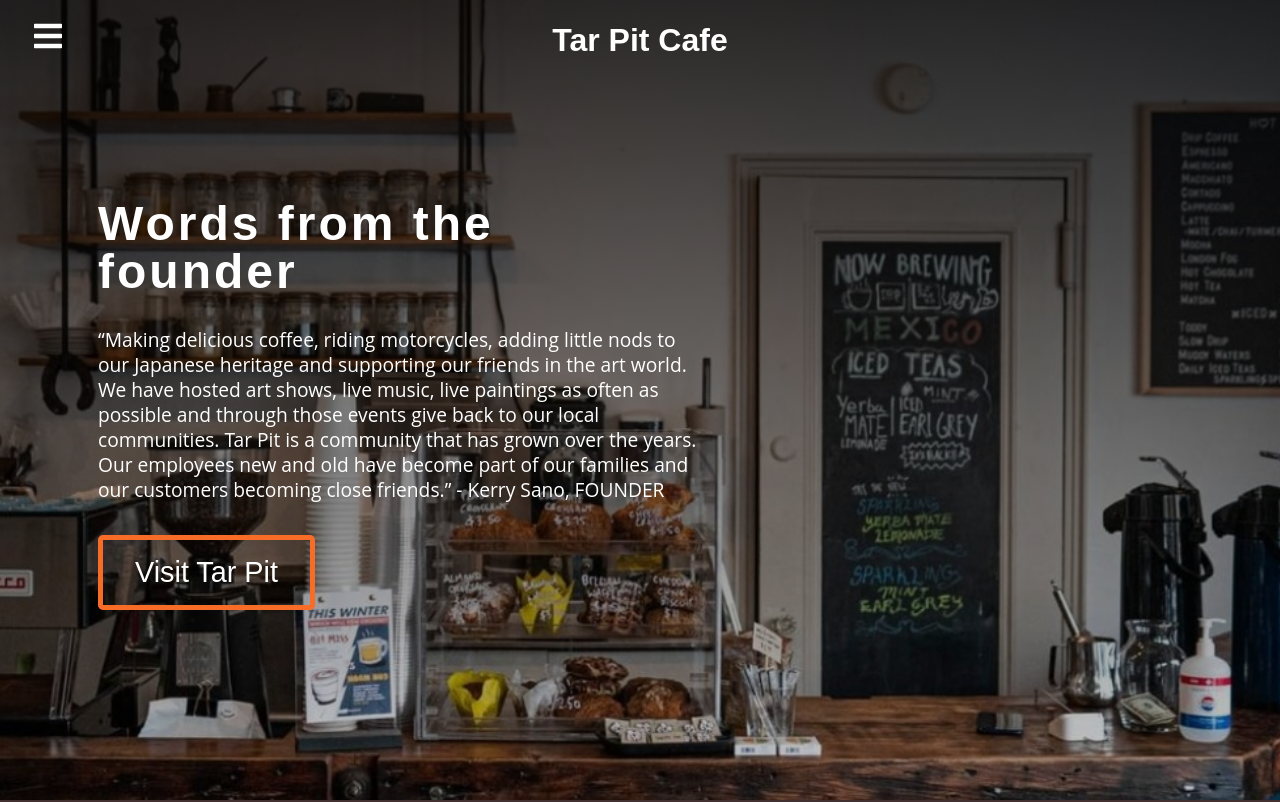
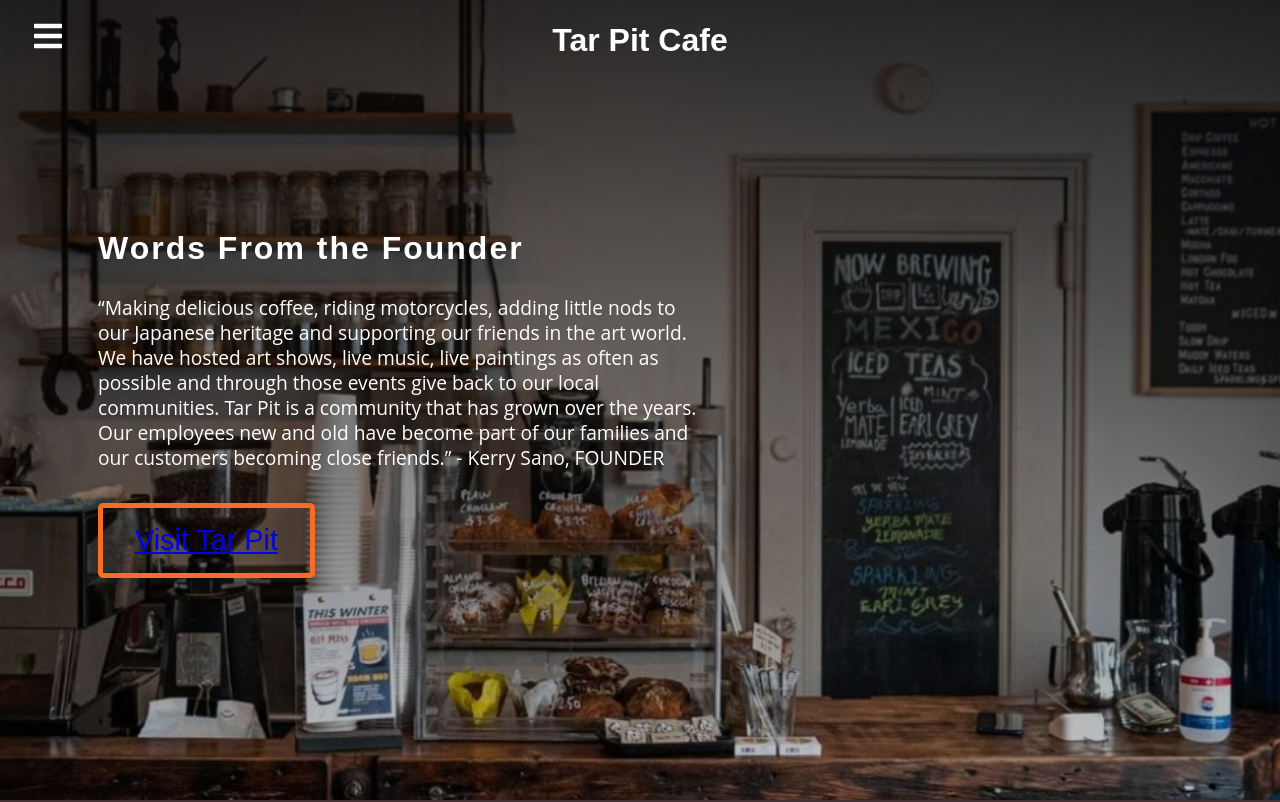
Before and after one commit to 1ana-banana/tarpit-web, a React (Create React App) app: page / in a window 1280 px wide. Shown: the top 802 px of the page. Built offline with nearby package versions, Linux system fonts and the light colour scheme.

Commit message:
Add links to VISIT TAR PIT buttons on main page and sidebar. Tweak Words from the founder font so it's just one line.

```diff
--- a/src/components/Main.css
+++ b/src/components/Main.css
@@ -36,9 +36,9 @@
   }
 }
 .navHead{
-	font-size: clamp(1rem, 3rem, 5rem);
+	font-size: clamp(1rem, 2rem, 3rem);
 	margin-bottom: 2rem;
-	letter-spacing: 3px;
+	letter-spacing: 2px;
 	line-height: 1;
 }
 
--- a/src/components/Main.js
+++ b/src/components/Main.js
@@ -15,7 +15,7 @@
       <Sidebar show = {show} toggle = {toggle}></Sidebar>
       <div className='content'>
         <div className='contentItems'>
-          <h1 className='navHead'>Words from the founder</h1>
+          <h1 className='navHead'>Words From the Founder</h1>
           <p>
           “Making delicious coffee, riding motorcycles, adding little nods to our Japanese heritage and supporting our friends in the art world. We have hosted art shows, live music, live paintings as often as possible and through those events give back to our local communities.
 
@@ -23,7 +23,7 @@
 
           - Kerry Sano, FOUNDER
           </p>
-          <div className='btn'>Visit Tar Pit</div>
+          <div className='btn'><a href = "https://goo.gl/maps/eHzaoVGLv9i6wkRS9">Visit Tar Pit</a></div>
         </div>
       </div>
     </div>
--- a/src/components/Sidebar.js
+++ b/src/components/Sidebar.js
@@ -26,12 +26,12 @@
 				<Link to="/" className="sideLink" onClick={() => scrollTo('favourite')}>
 					Special Cakes
 				</Link>
-				<Link to="/" className="sideLink">
+				<a href="mailto:hello@tarpitcoffee.com" className="sideLink">
 					Contact
-				</Link>
+				</a>
 
 				<div className="btnWrap">
-					<div className="sideRoute">Visit Tar Pit</div>
+					<div className="sideRoute"><a href = "https://goo.gl/maps/eHzaoVGLv9i6wkRS9">Visit Tar Pit</a></div>
 				</div>
 			</div>
 		</div>
```
